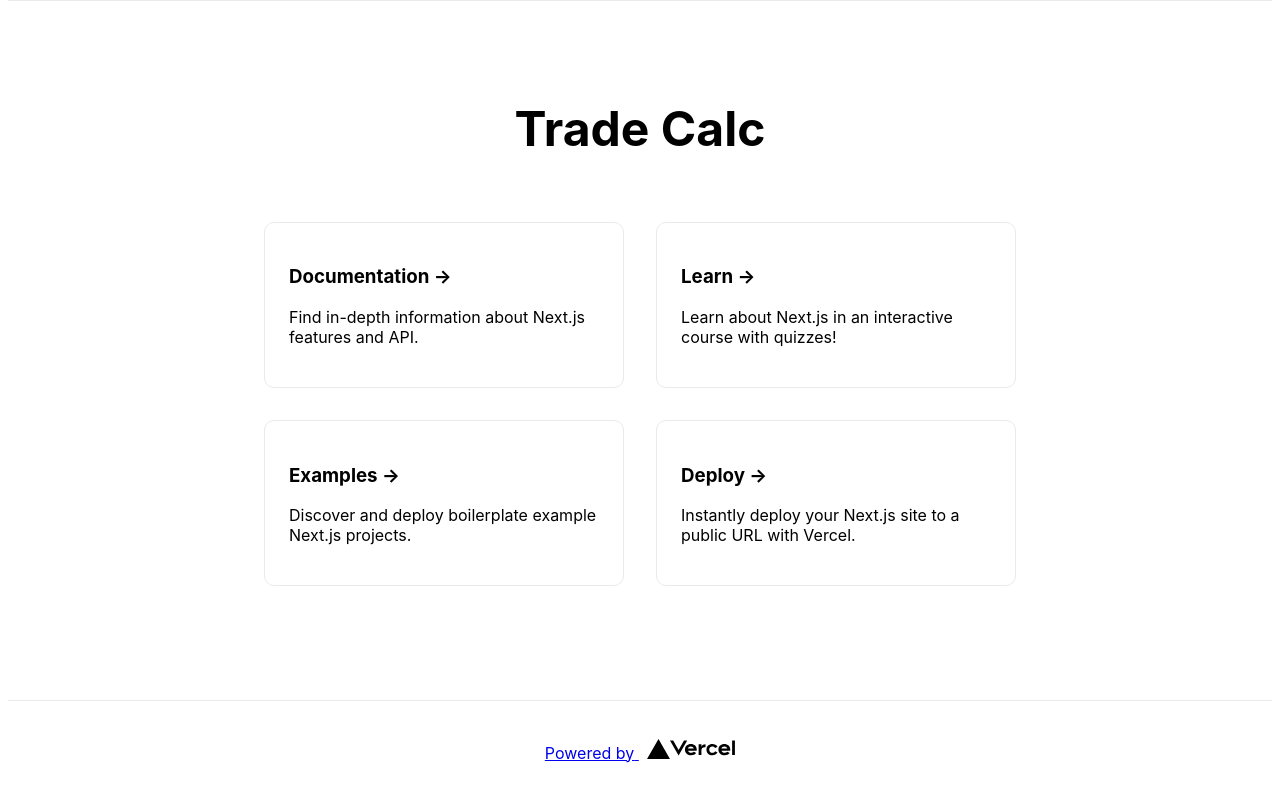
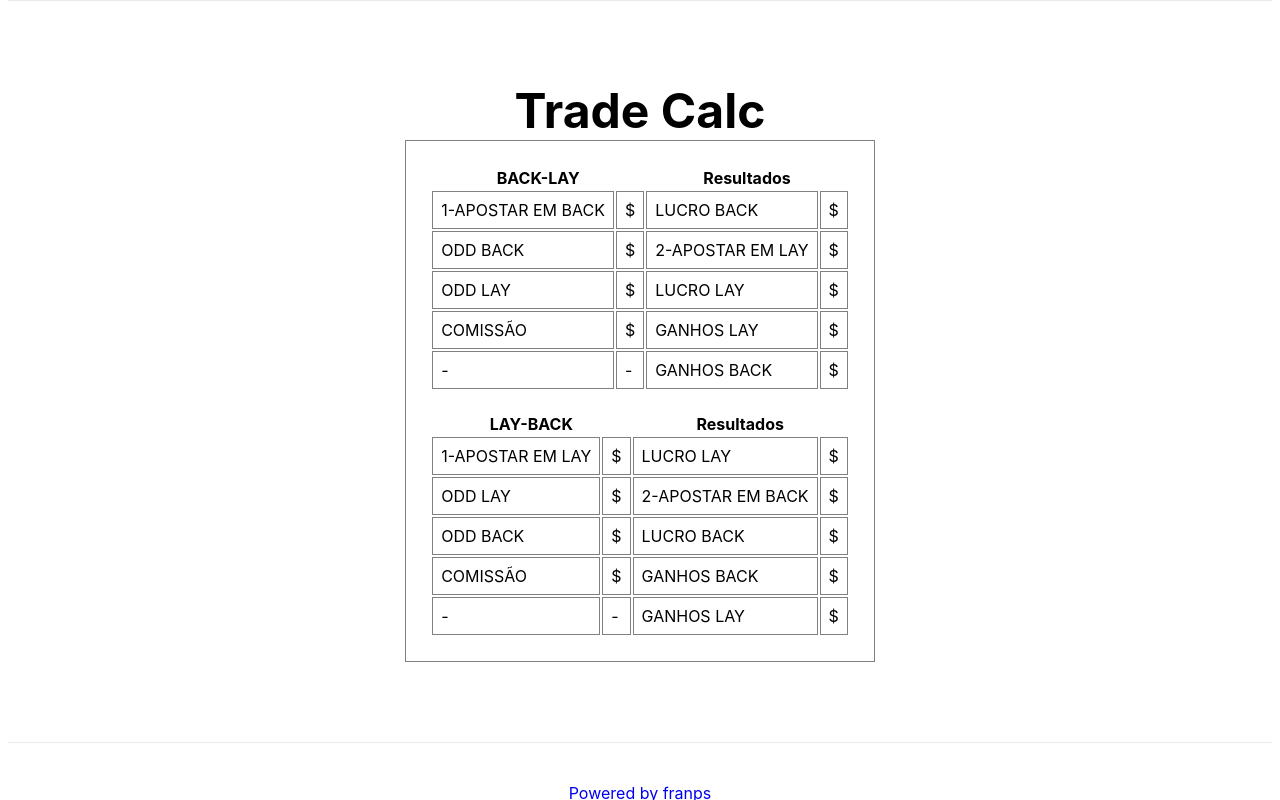
Before and after one commit to francisdiasbr/trader-calc, a Next.js app: page / in a window 1280 px wide. Built offline with nearby package versions, Linux system fonts and the light colour scheme; a web font is replaced by a local one.

Commit message:
Add calculator fields

```diff
--- /dev/null
+++ b/components/Calculator/index.tsx
@@ -0,0 +1,86 @@
+import React from 'react';
+import * as S from './styles';
+
+export const Calculator = () => {
+  return (
+    <S.Container>
+      <table>
+        <th colSpan={2}>
+          BACK-LAY
+        </th>
+        <th colSpan={2}>
+          Resultados
+        </th>
+        <tr>
+          <S.TableData>1-APOSTAR EM BACK</S.TableData>
+          <S.TableData>$</S.TableData>
+          <S.TableData>LUCRO BACK</S.TableData>
+          <S.TableData>$</S.TableData>
+        </tr>
+        <tr>
+          <S.TableData>ODD BACK</S.TableData>
+          <S.TableData>$</S.TableData>
+          <S.TableData>2-APOSTAR EM LAY</S.TableData>
+          <S.TableData>$</S.TableData>
+        </tr>
+        <tr>
+          <S.TableData>ODD LAY</S.TableData>
+          <S.TableData>$</S.TableData>
+          <S.TableData>LUCRO LAY</S.TableData>
+          <S.TableData>$</S.TableData>
+        </tr>
+        <tr>
+          <S.TableData>COMISSÃO</S.TableData>
+          <S.TableData>$</S.TableData>
+          <S.TableData>GANHOS LAY</S.TableData>
+          <S.TableData>$</S.TableData>
+        </tr>
+        <tr>
+          <S.TableData>-</S.TableData>
+          <S.TableData>-</S.TableData>
+          <S.TableData>GANHOS BACK</S.TableData>
+          <S.TableData>$</S.TableData>
+        </tr>
+      </table>
+      <br/>
+      <table>
+        <th colSpan={2}>
+          LAY-BACK
+        </th>
+        <th colSpan={2}>
+          Resultados
+        </th>
+        <tr>
+          <S.TableData>1-APOSTAR EM LAY</S.TableData>
+          <S.TableData>$</S.TableData>
+          <S.TableData>LUCRO LAY</S.TableData>
+          <S.TableData>$</S.TableData>
+        </tr>
+        <tr>
+          <S.TableData>ODD LAY</S.TableData>
+          <S.TableData>$</S.TableData>
+          <S.TableData>2-APOSTAR EM BACK</S.TableData>
+          <S.TableData>$</S.TableData>
+        </tr>
+        <tr>
+          <S.TableData>ODD BACK</S.TableData>
+          <S.TableData>$</S.TableData>
+          <S.TableData>LUCRO BACK</S.TableData>
+          <S.TableData>$</S.TableData>
+        </tr>
+        <tr>
+          <S.TableData>COMISSÃO</S.TableData>
+          <S.TableData>$</S.TableData>
+          <S.TableData>GANHOS BACK</S.TableData>
+          <S.TableData>$</S.TableData>
+        </tr>
+        <tr>
+          <S.TableData>-</S.TableData>
+          <S.TableData>-</S.TableData>
+          <S.TableData>GANHOS LAY</S.TableData>
+          <S.TableData>$</S.TableData>
+        </tr>
+      </table>
+    </S.Container>
+  )
+}
--- /dev/null
+++ b/components/Calculator/styles.ts
@@ -0,0 +1,11 @@
+import styled from 'styled-components'
+
+export const Container = styled.div`
+  border: 1px solid gray;
+  padding: 24px;
+`
+
+export const TableData = styled.td`
+  border: 1px solid gray;
+  padding: 8px;
+`
--- a/components/Footer/index.tsx
+++ b/components/Footer/index.tsx
@@ -5,12 +5,11 @@ const Footer = () => {
   return (
     <S.Footer>
       <a
-        href="https://vercel.com?utm_source=create-next-app&utm_medium=default-template&utm_campaign=create-next-app"
+        href="https://github.com/francisdiasbr"
         target="_blank"
         rel="noopener noreferrer"
       >
-        Powered by{' '}
-        <S.Logo src="/vercel.svg" alt="Vercel" />
+        Powered by franps
       </a>
     </S.Footer>
   );
--- a/components/Main/index.tsx
+++ b/components/Main/index.tsx
@@ -1,5 +1,8 @@
 import React from 'react';
+
+import {Calculator} from '../Calculator';
 import * as S from './styles';
+
 
 const Main = () => {
   return (
@@ -7,30 +10,7 @@ const Main = () => {
       <S.Title>
         Trade Calc
       </S.Title>
-      <S.Grid>
-        <S.Card href="https://nextjs.org/docs">
-          <h3>Documentation &rarr;</h3>
-          <p>Find in-depth information about Next.js features and API.</p>
-        </S.Card>
-        <S.Card href="https://nextjs.org/learn">
-          <h3>Learn &rarr;</h3>
-          <p>Learn about Next.js in an interactive course with quizzes!</p>
-        </S.Card>
-        <S.Card
-          href="https://github.com/vercel/next.js/tree/canary/examples"
-        >
-          <h3>Examples &rarr;</h3>
-          <p>Discover and deploy boilerplate example Next.js projects.</p>
-        </S.Card>
-        <S.Card
-          href="https://vercel.com/import?filter=next.js&utm_source=create-next-app&utm_medium=default-template&utm_campaign=create-next-app"
-        >
-          <h3>Deploy &rarr;</h3>
-          <p>
-            Instantly deploy your Next.js site to a public URL with Vercel.
-          </p>
-        </S.Card>
-      </S.Grid>
+      <Calculator />
     </S.Main>
   );
 };
```
